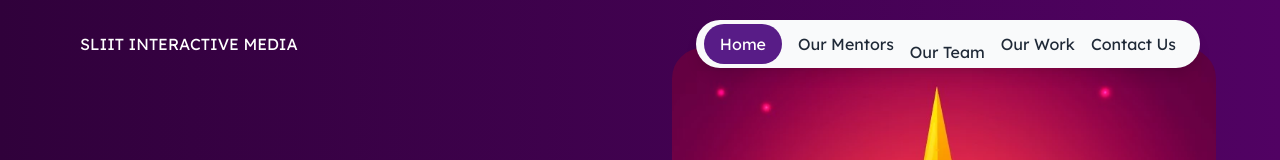
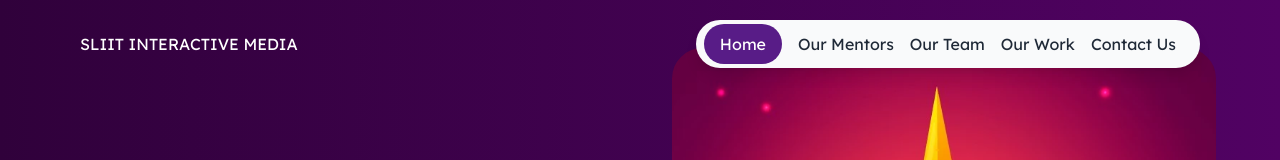
Before and after one commit to ms-club-sliit/sliit-poson-web, a React (Vite) app: page / in a window 1280 px wide. Shown: the top 160 px of the page. Built offline with nearby package versions, Linux system fonts and the light colour scheme.

Commit message:
margin fix

```diff
--- a/src/components/Header/index.jsx
+++ b/src/components/Header/index.jsx
@@ -84,7 +84,7 @@ const Header = () => {
               </a>
               <a
                 href="#members"
-                className={`mt-2 md:mt-0 md:mt-auto font-normal text-gray-800 font-bold mr-2 md:mr-4 ${
+                className={`mt-2 md:mt-0 font-normal text-gray-800 font-bold mr-2 md:mr-4 ${
                   activeLink === 'team'
                     ? 'bg-purple-900 dark:bg-gray-900 text-white rounded-full px-4 py-2'
                     : ''
```
